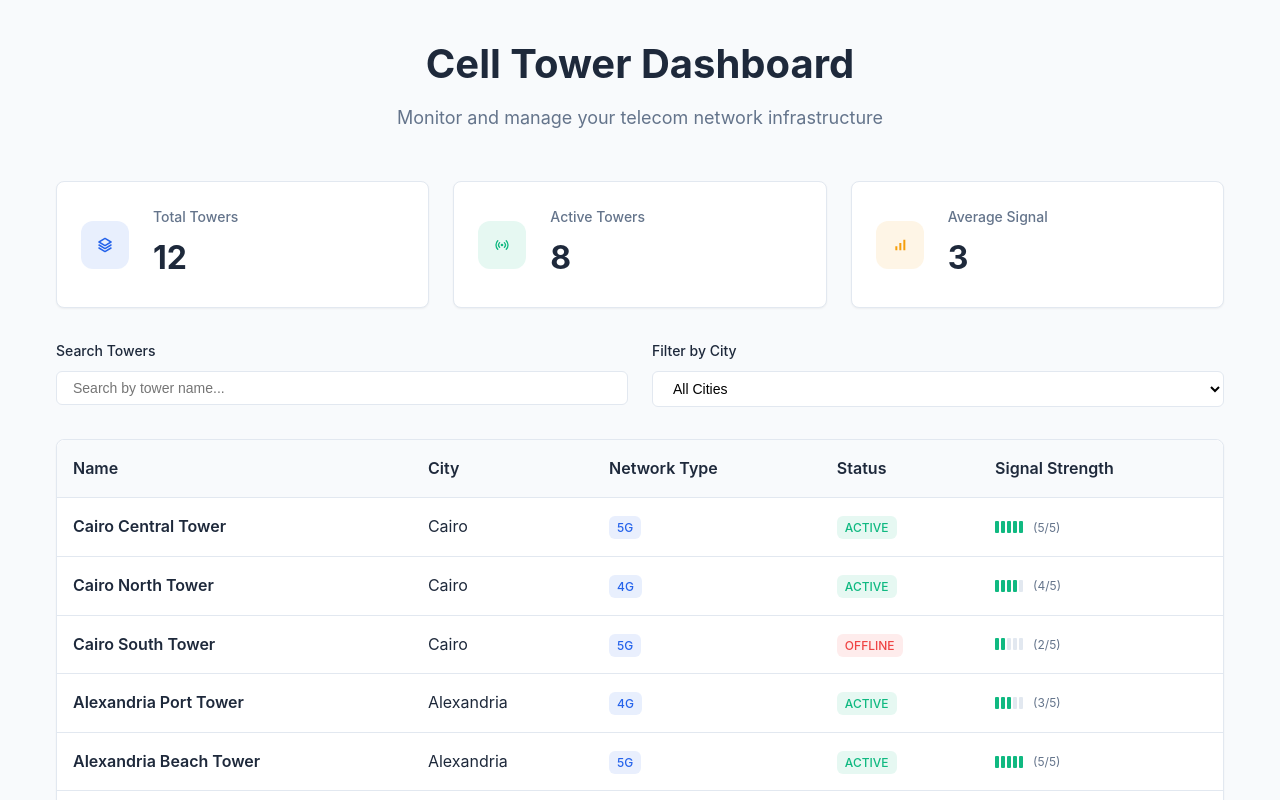
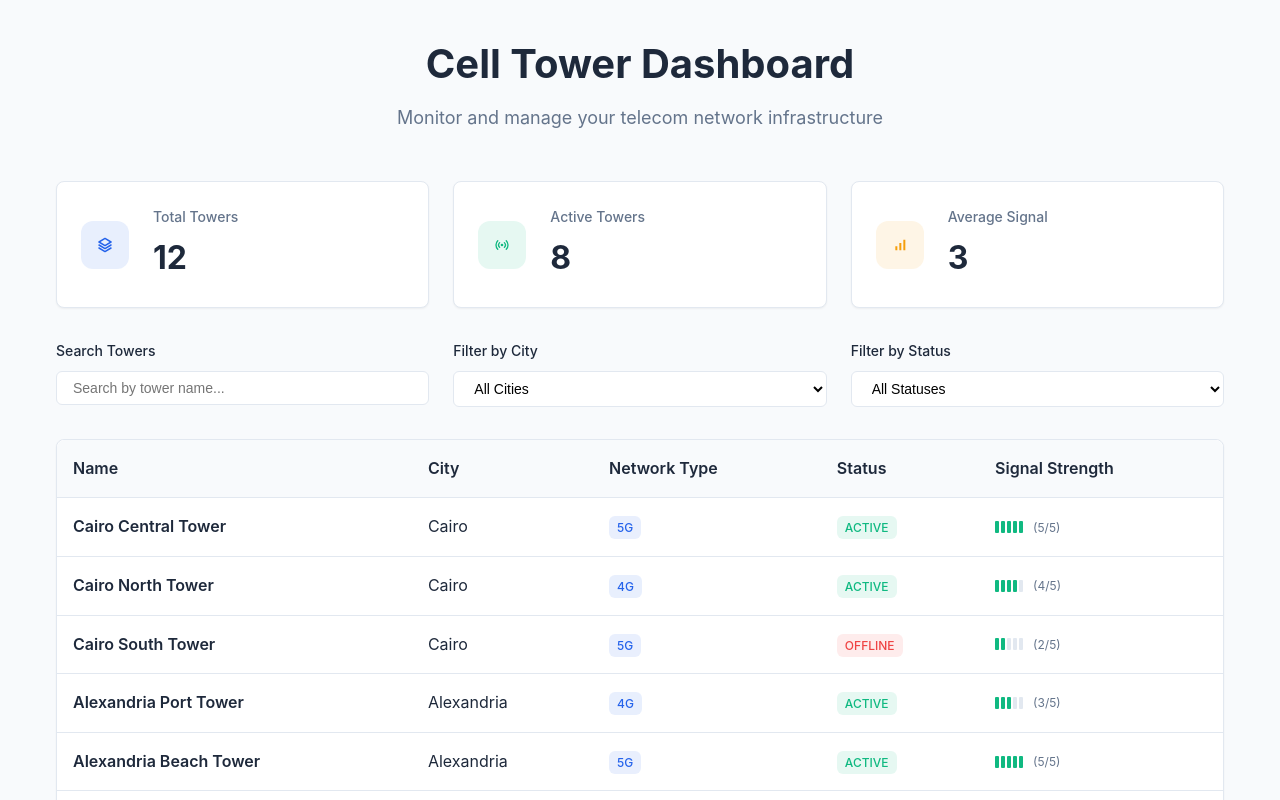
Before and after one commit to sara2lbadry/cell-tower-dashboard, a React (Vite) app: page / in a window 1280 px wide. Shown: the top 800 px of the page. Built offline with nearby package versions, Linux system fonts and the light colour scheme.

Commit message:
feat: add filter by status & add readme

```diff
--- a/src/App.tsx
+++ b/src/App.tsx
@@ -9,6 +9,7 @@ import './styles/dashboard.scss';
 function App() {
   const [searchTerm, setSearchTerm] = useState('');
   const [selectedCity, setSelectedCity] = useState('');
+  const [selectedStatus, setSelectedStatus] = useState('');
 
   // Get unique cities for filter dropdown
   const cities = Array.from(new Set(mockTowers.map(tower => tower.city)));
@@ -22,7 +23,10 @@ function App() {
       // Filter by selected city
       const matchesCity = selectedCity === '' || tower.city === selectedCity;
 
-      return matchesSearch && matchesCity;
+      // Filter by selected status
+      const matchesStatus = selectedStatus === '' || tower.status === selectedStatus;
+
+      return matchesSearch && matchesCity && matchesStatus;
     });
   }
 
@@ -72,9 +76,11 @@ function App() {
         <FilterSection
           searchTerm={searchTerm}
           selectedCity={selectedCity}
+          selectedStatus={selectedStatus}
           allCities={cities}
           onSearchChange={setSearchTerm}
           onCityChange={setSelectedCity}
+          onStatusChange={setSelectedStatus}
         />
 
 
--- a/src/components/FilterSection/FilterSection.scss
+++ b/src/components/FilterSection/FilterSection.scss
@@ -2,7 +2,7 @@
 
 .filter-section {
   display: grid;
-  grid-template-columns: 1fr 1fr;
+  grid-template-columns: 1fr 1fr 1fr;
   gap: $spacing-lg;
   margin-bottom: $spacing-xl;
 
--- a/src/components/FilterSection/FilterSection.tsx
+++ b/src/components/FilterSection/FilterSection.tsx
@@ -3,17 +3,21 @@ import './FilterSection.scss';
 interface FilterSectionProps {
   searchTerm: string;
   selectedCity: string;
+  selectedStatus: string;
   allCities: string[];
   onSearchChange: (value: string) => void;
   onCityChange: (value: string) => void;
+  onStatusChange: (value: string) => void;
 }
 
 function FilterSection({
   searchTerm,
   selectedCity,
+  selectedStatus,
   allCities,
   onSearchChange,
   onCityChange,
+  onStatusChange,
 }: FilterSectionProps) {
   return (
     <div className="filter-section">
@@ -45,6 +49,20 @@ function FilterSection({
           ))}
         </select>
       </div>
+
+      {/* STATUS FILTER */}
+      <div className="filter-group">
+        <label>Filter by Status</label>
+        <select
+          className="select"
+          value={selectedStatus}
+          onChange={e => onStatusChange(e.target.value)}
+        >
+          <option value=""> All Statuses </option>
+          <option value="active"> Active </option>
+          <option value="offline"> Offline </option>
+        </select>
+      </div>
     </div>
   );
 }
```
Also changed, not shown: 1 other file (tests, documents, lock files or other folders).
